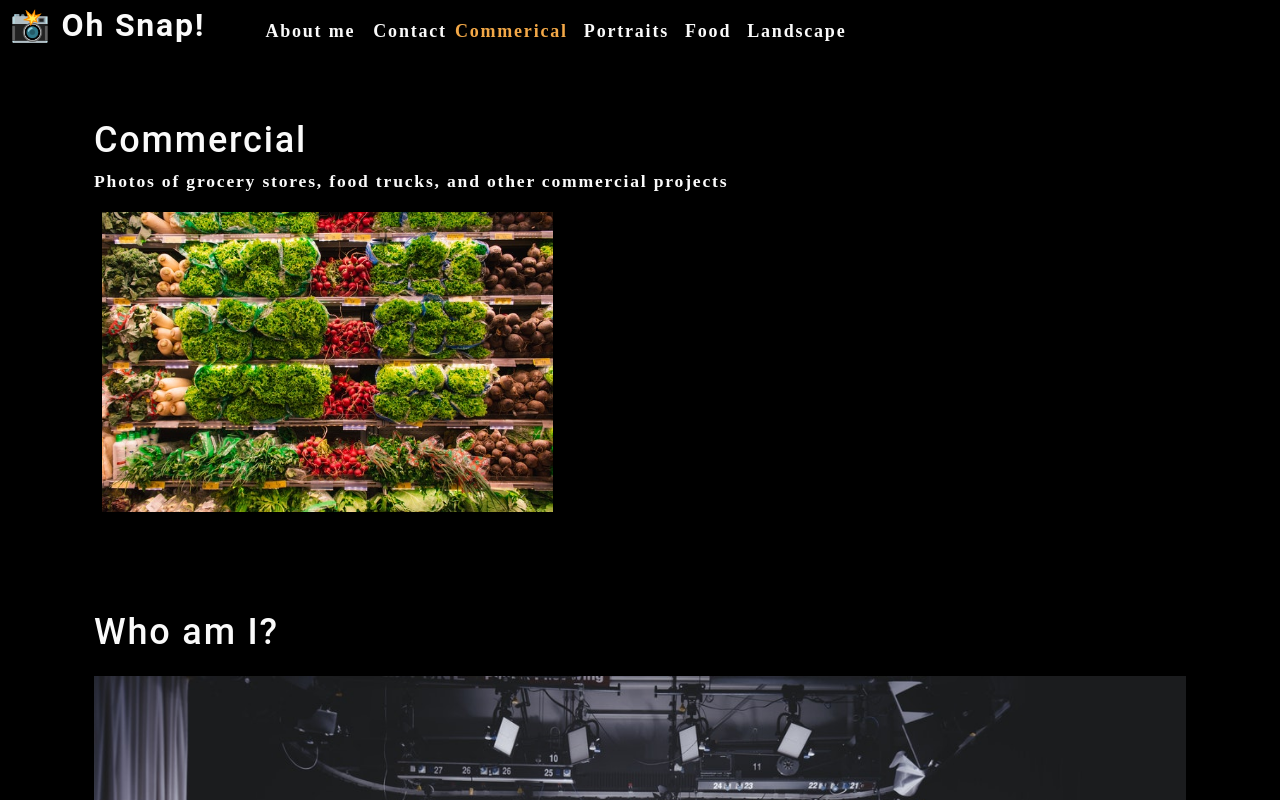
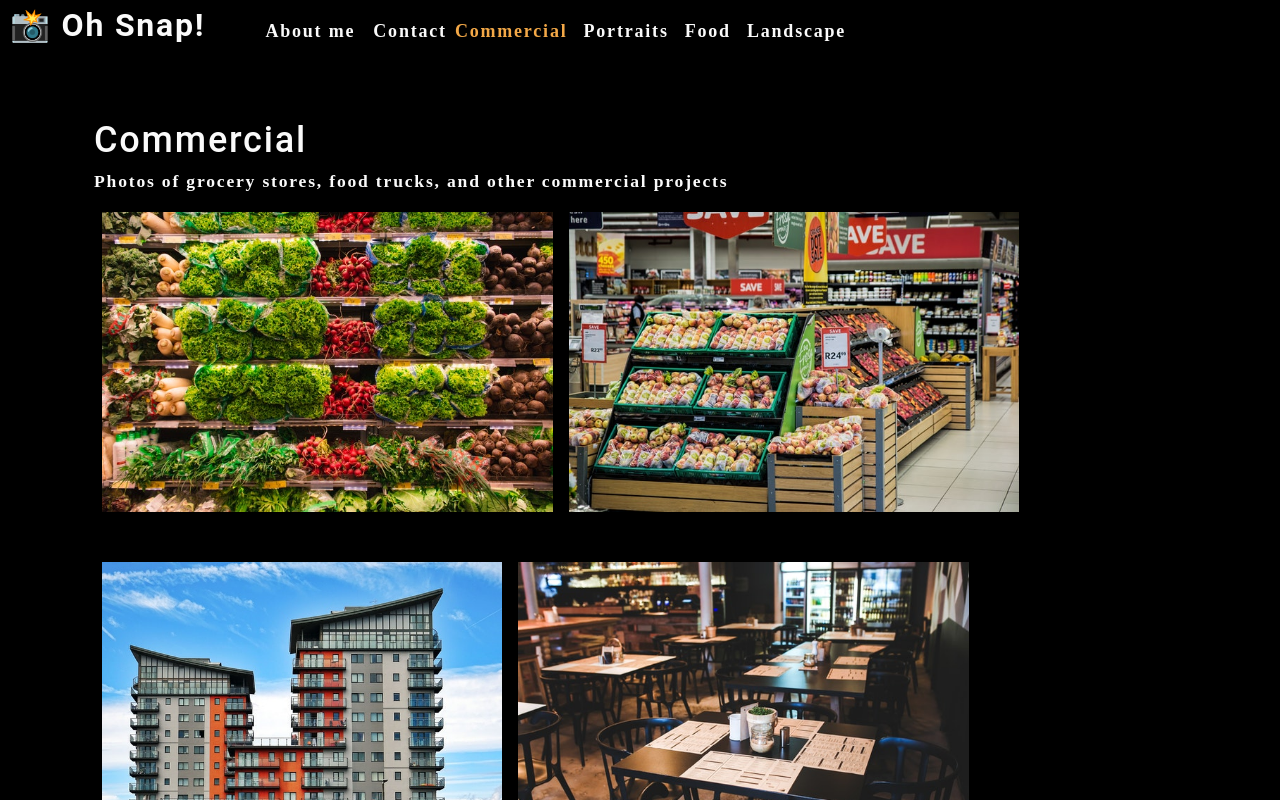
Before and after one commit to tgtiburon/photo-port, a React (Create React App) app: page / in a window 1280 px wide. Shown: the top 800 px of the page. Built offline with nearby package versions, Linux system fonts and the light colour scheme.

Commit message:
finished galleries working

```diff
--- a/src/App.js
+++ b/src/App.js
@@ -6,7 +6,7 @@
 function App() {
   const [categories] = useState([
     {
-      name: "commerical",
+      name: "commercial",
       description:
         "Photos of grocery stores, food trucks, and other commercial projects",
     },
@@ -39,7 +39,7 @@
         currentCategory={currentCategory}
       ></Nav>
       <main>
-        <Gallery></Gallery>
+        <Gallery currentCategory={currentCategory}></Gallery>
         <About></About>
       </main>
     </div>
--- a/src/components/Gallery/index.js
+++ b/src/components/Gallery/index.js
@@ -1,27 +1,20 @@
 import React from "react";
+import PhotoList from "../Photolist";
 import { capitalizeFirstLetter } from "../../utils/helpers";
-import photo from "../../assets/small/commercial/0.jpg";
 
-function Gallery(props) {
-  const currentCategory = {
-    name: "commercial",
-    description:
-      "Photos of grocery stores, food trucks, and other commercial projects",
-  };
+function Gallery({ currentCategory }) {
+  const { name, description } = currentCategory;
 
   return (
     <section>
-      <h1>{capitalizeFirstLetter(currentCategory.name)}</h1>
-      <p>{capitalizeFirstLetter(currentCategory.description)}</p>
-      <div>
-        <img
-          src={photo}
-          alt="Commercial Example"
-          className="img-thumbnail mx-1"
-        />
-      </div>
+      <h1 data-testid="h1tag">{capitalizeFirstLetter(name)}</h1>
+      <p>{description}</p>
+
+      <PhotoList category={currentCategory.name} />
     </section>
   );
 }
 
 export default Gallery;
+// Was used to pass in the prop. We pass currentCategory.name into the PhotoList
+//   <PhotoList category={currentCategory.name} />
--- /dev/null
+++ b/src/components/Photolist/index.js
@@ -0,0 +1,143 @@
+import React, { useState } from "react";
+//import Modal from "../Modal";
+
+///import photo from "../../assets/small/commercial/0.jpg";
+// pass in the props and deconstruct out category
+function PhotoList({ category }) {
+  const [photos] = useState([
+    {
+      name: "Grocery aisle",
+      category: "commercial",
+      description:
+        "Lorem ipsum dolor sit amet, consectetur adipiscing elit. Nunc ultricie",
+    },
+    {
+      name: "Grocery booth",
+      category: "commercial",
+      description:
+        "Lorem ipsum dolor sit amet, consectetur adipiscing elit. Nunc ultricie",
+    },
+    {
+      name: "Building exterior",
+      category: "commercial",
+      description:
+        "Lorem ipsum dolor sit amet, consectetur adipiscing elit. Nunc ultricie",
+    },
+    {
+      name: "Restaurant table",
+      category: "commercial",
+      description:
+        "Lorem ipsum dolor sit amet, consectetur adipiscing elit. Nunc ultricie",
+    },
+    {
+      name: "Cafe interior",
+      category: "commercial",
+      description:
+        "Lorem ipsum dolor sit amet, consectetur adipiscing elit. Nunc ultricie",
+    },
+    {
+      name: "Cat green eyes",
+      category: "portraits",
+      description:
+        "Lorem ipsum dolor sit amet, consectetur adipiscing elit. Nunc ultricie",
+    },
+    {
+      name: "Green parrot",
+      category: "portraits",
+      description:
+        "Lorem ipsum dolor sit amet, consectetur adipiscing elit. Nunc ultricie",
+    },
+    {
+      name: "Yellow macaw",
+      category: "portraits",
+      description:
+        "Lorem ipsum dolor sit amet, consectetur adipiscing elit. Nunc ultricie",
+    },
+    {
+      name: "Pug smile",
+      category: "portraits",
+      description:
+        "Lorem ipsum dolor sit amet, consectetur adipiscing elit. Nunc ultricie",
+    },
+    {
+      name: "Pancakes",
+      category: "food",
+      description:
+        "Lorem ipsum dolor sit amet, consectetur adipiscing elit. Nunc ultricie",
+    },
+    {
+      name: "Burrito",
+      category: "food",
+      description:
+        "Lorem ipsum dolor sit amet, consectetur adipiscing elit. Nunc ultricie",
+    },
+    {
+      name: "Scallop pasta",
+      category: "food",
+      description:
+        "Lorem ipsum dolor sit amet, consectetur adipiscing elit. Nunc ultricie",
+    },
+    {
+      name: "Burger",
+      category: "food",
+      description:
+        "Lorem ipsum dolor sit amet, consectetur adipiscing elit. Nunc ultricie",
+    },
+    {
+      name: "Fruit bowl",
+      category: "food",
+      description:
+        "Lorem ipsum dolor sit amet, consectetur adipiscing elit. Nunc ultricie",
+    },
+    {
+      name: "Green river",
+      category: "landscape",
+      description:
+        "Lorem ipsum dolor sit amet, consectetur adipiscing elit. Nunc ultricie",
+    },
+    {
+      name: "Docks",
+      category: "landscape",
+      description:
+        "Lorem ipsum dolor sit amet, consectetur adipiscing elit. Nunc ultricie",
+    },
+    {
+      name: "Panoramic village by sea",
+      category: "landscape",
+      description:
+        "Lorem ipsum dolor sit amet, consectetur adipiscing elit. Nunc ultricie",
+    },
+    {
+      name: "Domestic landscape",
+      category: "landscape",
+      description:
+        "Lorem ipsum dolor sit amet, consectetur adipiscing elit. Nunc ultricie",
+    },
+    {
+      name: "Park bench",
+      category: "landscape",
+      description:
+        "Lorem ipsum dolor sit amet, consectetur adipiscing elit. Nunc ultricie",
+    },
+  ]);
+  // select only the current category
+  const currentPhotos = photos.filter((photo) => photo.category === category);
+  // We are going to map this new array below to create in index of the
+  // photos that match
+  return (
+    <div>
+      <div className="flex-row">
+        {currentPhotos.map((image, i) => (
+          <img
+            src={require(`../../assets/small/${category}/${i}.jpg`)}
+            alt={image.name}
+            className="img-thumbnail mx-1"
+            key={image.name}
+          />
+        ))}
+      </div>
+    </div>
+  );
+}
+
+export default PhotoList;
```
